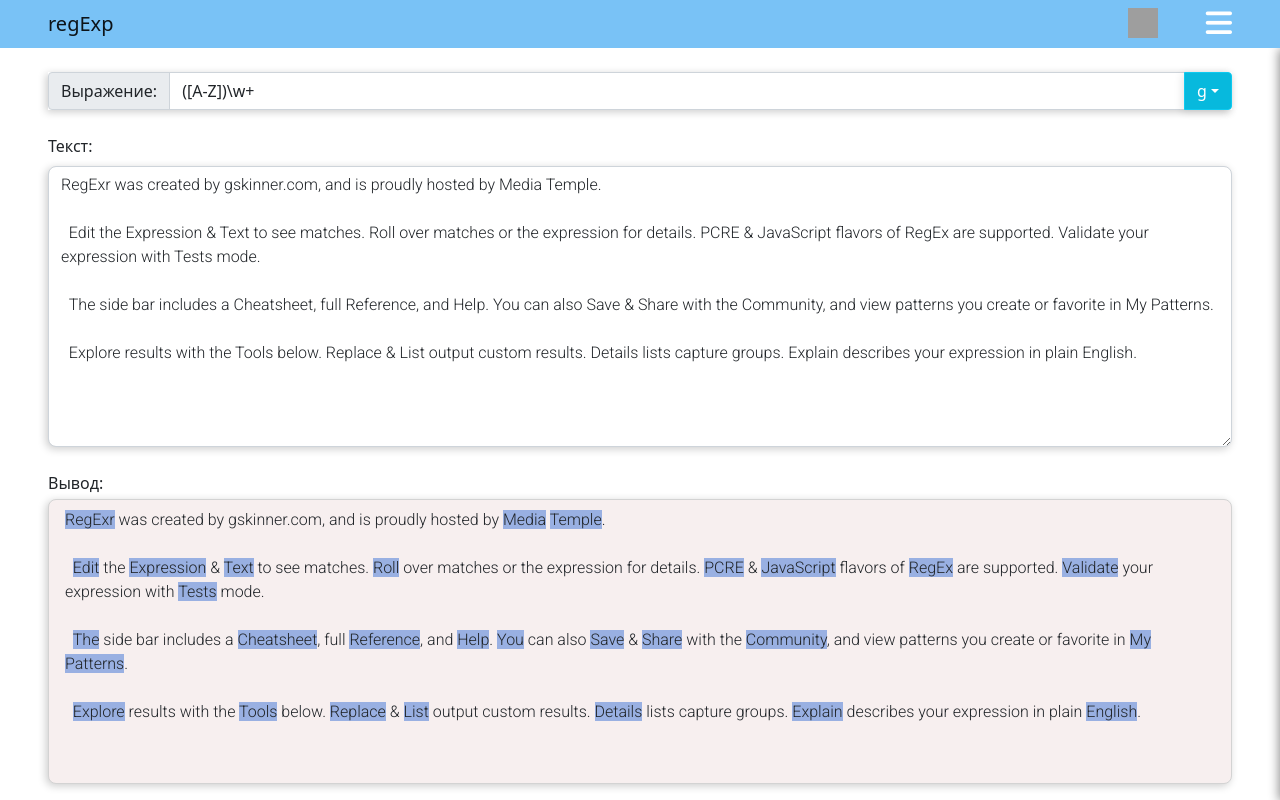
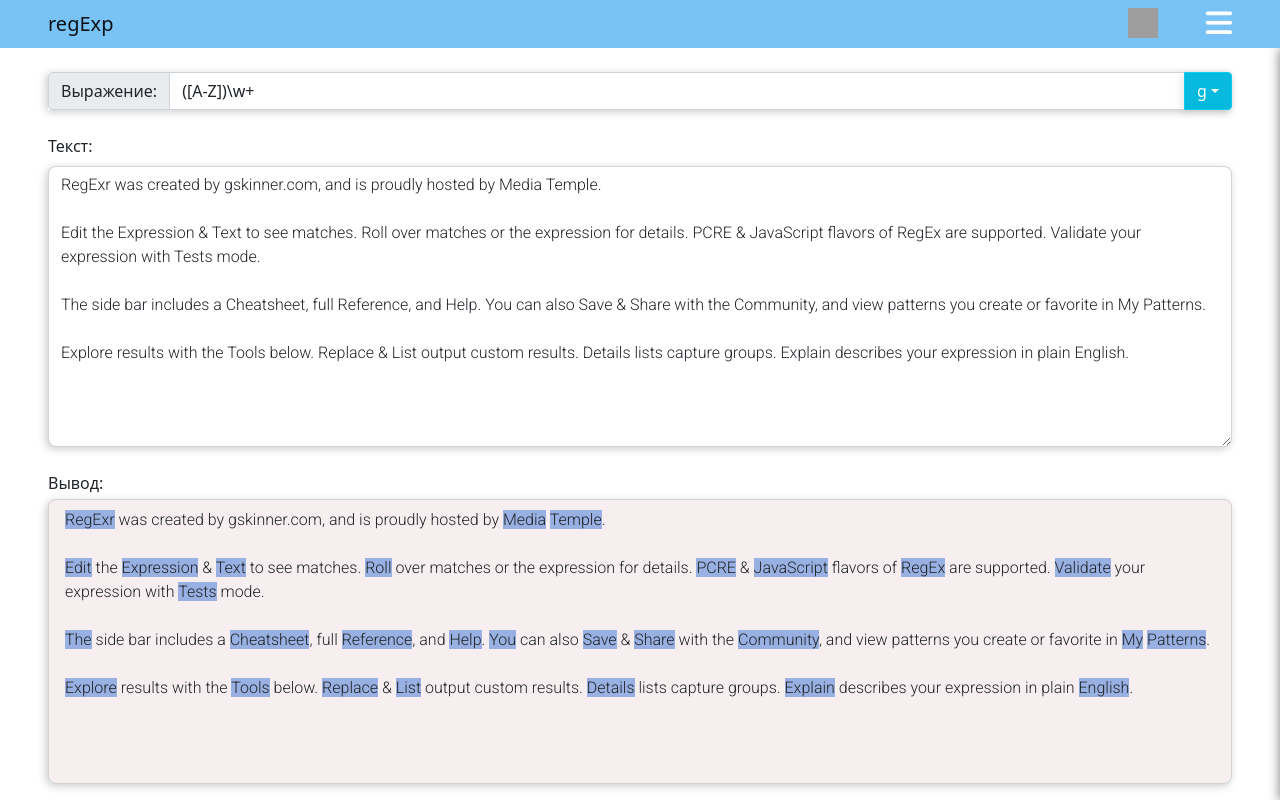
Before and after one commit to Ceratonin/project-regEx, a React (Create React App) app: page / in a window 1280 px wide. Built offline with nearby package versions, Linux system fonts and the light colour scheme; grey boxes are pictures that could not be loaded.

Commit message:
big logic change

```diff
--- a/src/components/App.tsx
+++ b/src/components/App.tsx
@@ -1,7 +1,7 @@
 import { useState, useMemo } from "react";
 import RegExpContext from "../contexts/RegExpContext";
 import InputTextContext from "../contexts/InputTextContext";
-import GetMatchesInfo from "./GetMatchesInfo";
+import { GetMatchesInfo } from "./GetMatchesInfo";
 import "../styles/styles.scss";
 import Expression from "./Expression";
 import Navbar from "./Navbar";
@@ -12,7 +12,7 @@ import { IRenderII, IRenderE } from "../utils/types";
 
 const App = () => {
   const { renderInputText, inputText }: IRenderII = Input();
-  const { renderExpression, regExp, inputReg }: IRenderE = Expression();
+  const { renderExpression, inputReg, flag }: IRenderE = Expression();
 
   const [sidebarState, setSidebarState] = useState(false);
 
@@ -20,8 +20,8 @@ const App = () => {
   // сайдбара каждый раз исполнялась функция GetMatchesInfo
   // Сделано для повышения оптимизации
   const matchInfoObj = useMemo(
-    () => GetMatchesInfo(inputText, regExp),
-    [inputText, inputReg]
+    () => GetMatchesInfo(inputText, inputReg, flag),
+    [inputText, inputReg, flag]
   );
 
   // const matchInfoObj = GetMatchesInfo(inputText, regExp)
--- a/src/components/Expression.tsx
+++ b/src/components/Expression.tsx
@@ -39,26 +39,6 @@ const Expression = () => {
     setCheckedState(checkState);
   };
 
-  // Проверка правильности введеного RegExp, например /(/ выдаст ошибку в консоль и крашнет сайт,
-  // для того, чтобы этого не происходило, используется метод try...catch, внутри которого
-  // находится IIFE функция - функция которая вызывается сразу после своего определения
-  const isRegExp = (value: string | RegExp) => {
-    return (() => {
-      try {
-        RegExp(value);
-        return true;
-      } catch {
-        return false;
-      }
-    })();
-  };
-
-  let regExp = new RegExp("/", "");
-
-  if (isRegExp(inputReg)) {
-    regExp = new RegExp(inputReg, flag);
-  }
-
   useEffect(() => {
     if (inputReg === "") {
       setInputReg("/");
@@ -81,8 +61,8 @@ const Expression = () => {
   };
 
   return {
-    regExp,
     inputReg,
+    flag,
     renderExpression: (
       <section className="expression">
         <div className="input-group">
--- a/src/components/GetMatchesInfo.ts
+++ b/src/components/GetMatchesInfo.ts
@@ -1,14 +1,52 @@
-const GetMatchesInfo = (text: string, regExp: RegExp) => {
-  let matchesArray: (RegExpMatchArray | null)[];
-  const indexes: number[][] = [];
+import { IGetMatchesInfo, IMatchesIndexes } from "../utils/types";
+
+// Функция, превращающая введенную строку в полноценное регулярное выражение
+export const regExpCreate = (inputReg: string, flag: string) => {
+  // Проверка правильности введеного RegExp, например /(/ выдаст ошибку в консоль и крашнет сайт,
+  // для того, чтобы этого не происходило, используется метод try...catch, внутри которого
+  // находится IIFE функция - функция которая вызывается сразу после своего определения
+  const isRegExp = (value: string | RegExp) => {
+    return (() => {
+      try {
+        RegExp(value);
+        return true;
+      } catch {
+        return false;
+      }
+    })();
+  };
+
+  let regExp = new RegExp("/", "");
+
+  if (isRegExp(inputReg)) {
+    regExp = new RegExp(inputReg, flag);
+  }
+  return regExp;
+};
+
+// Функция, возвращающая объект из массивов indexes и captures
+// Каждый элемент indexes представляет собой объект, состоящий из
+// первого индекса совпадения, последнего, а также информации о том,
+// надо ли этот элемент подсвечивать. Captures состоит из массивов, где
+// каждый элемент это массив, содержащий информацию о скобочных группах
+export const GetMatchesInfo = (
+  text: string,
+  inputReg: string,
+  flag: string
+): IGetMatchesInfo => {
   const captures: string[][] = [];
+  const indexes: Array<IMatchesIndexes> = [];
+  let matchesArray = [];
   let matchInfo = {
     indexes,
     captures,
   };
 
-  if (text.match(regExp)) {
   const cap: string[] = [];
+  let start;
+  let end;
+
+  const regExp = regExpCreate(inputReg, flag);
 
   // Проверка на присутствие флага g, ведь без этого флага,
   // метод matchAll() выбрасывает ошибку, поэтому если
@@ -17,33 +55,42 @@ const GetMatchesInfo = (text: string, regExp: RegExp) => {
   if (regExp.toString().match(/\/g[imsuy]*$/) === null) {
     matchesArray = [text.match(regExp)];
 
-      const test: RegExpExecArray | null = regExp.exec(text);
+    const test = regExp.exec(text);
+    if (test)
+      matchesArray.forEach((elem, i) => {
+        if (elem && elem.index !== undefined) {
+          start = elem.index;
+          end = test[0].length - 1;
 
-      matchesArray.forEach((match, i) => {
-        if (match && match.index && test) {
-          indexes[i] = [match.index, match.index + test[0].length - 1];
+          indexes[i] = {
+            start,
+            end,
+            highlight: true,
+          };
 
-          match.forEach((key, j = 0) => {
+          elem.forEach((key, j = 0) => {
             cap[j] = key;
           });
 
           captures[i] = [...cap];
         }
       });
-
-      // Если есть совпадение, то создается массив состоящий из массивов
-      // Внутренний массив - это первый индекс вхождения и последний
-      // Внешний массив - это массив массивов. Кроме того создается еще
-      // один массив - capWrap в который записываются скобочные группы
   } else {
     matchesArray = [...text.matchAll(regExp)];
-      matchesArray.forEach((match, i) => {
+    matchesArray.forEach((elem, i) => {
       regExp.exec(text);
-        if (match) {
-          if (match.index !== undefined)
-            indexes[i] = [match.index, regExp.lastIndex - 1];
 
-          match.forEach((key, j = 0) => {
+      if (elem && elem.index !== undefined) {
+        start = elem.index;
+        end = regExp.lastIndex;
+
+        indexes[i] = {
+          start,
+          end,
+          highlight: true,
+        };
+
+        elem.forEach((key, j = 0) => {
           cap[j] = key;
         });
 
@@ -56,9 +103,29 @@ const GetMatchesInfo = (text: string, regExp: RegExp) => {
     indexes,
     captures,
   };
-  }
 
   return matchInfo;
 };
 
-export default GetMatchesInfo;
+
+// Функция, возвращающая куски, изначального текста в виде объектов
+// Кусок текста, совпадающий с регуляркой имеет свойство highlight:true
+// А кусок текста, не совпадающий, наоборот false
+// Функция предназначена для будущего использования в подсветке
+export const GetAllChunks = (indexes:IMatchesIndexes[], text:string) => {
+  const allChunks:Array<IMatchesIndexes> = [];
+
+  const chunkAdd = (start: number, end: number, highlight: boolean) => {
+    if (end - start > 0) allChunks.push({ start, end, highlight });
+  };
+
+  let lastIndex = 0;
+  indexes.forEach((chunk) => {
+    chunkAdd(lastIndex, chunk.start, false)
+    chunkAdd(chunk.start, chunk.end, true)
+    lastIndex = chunk.end
+  })
+  chunkAdd(lastIndex, text.length, false)
+
+  return allChunks
+};
--- a/src/components/Highlight.tsx
+++ b/src/components/Highlight.tsx
@@ -1,37 +1,31 @@
 import { useContext } from "react";
 import RegExpContext from "../contexts/RegExpContext";
 import InputTextContext from "../contexts/InputTextContext";
+import { GetAllChunks } from "./GetMatchesInfo";
 import "../styles/highlightStyles.scss";
 
-// JSX компонент
 const Highlight = () => {
   const text = useContext(InputTextContext);
   const matchInfoObj = useContext(RegExpContext);
   const { indexes } = matchInfoObj;
 
-  const indexArray = indexes
+  const allChunks = GetAllChunks(indexes, text);
 
-
-  // Редьюсер, создающий новую строку, которая затем превратится
-  // в JSX компонент через dangerouslySetInnerHTML.
-  // В редьюсере есть проверкан на undefined, т.к. при создании
-  // внутреннего массива инпутов, я отнимаю -1 индекс от lastIndex
-  const result = indexArray
-    .reduce((str: any, [start, end]: Array<number>) => {
-      str[start] = `<span class="color-output-1">${
-        str[start] !== undefined ? str[start] : ""
-      }`;
-      str[end] = `${str[end] !== undefined ? str[end] : ""}</span>`;
-
-      return str;
-    }, text.split(""))
-    .join("");
-
-  return result !== undefined ? (
-    <span dangerouslySetInnerHTML={{ __html: result }} />
-  ) : (
-    <span>{text}</span>
+  // Кондишинл рендер, зависящий от того, имеет ли кусок highlight:true
+  return (
+    <span>
+      {allChunks.map((chunk, i) => {
+        const { start, end, highlight } = chunk;
+        const str = text.substring(start, end);
+        return highlight ? (
+          <span key={i} className="color-output-1">
+            {str}
+          </span>
+        ) : (
+          <span key={i}>{str}</span>
+        );
+      })}
+    </span>
   );
 };
-
 export default Highlight;
--- a/src/components/Input.tsx
+++ b/src/components/Input.tsx
@@ -3,11 +3,11 @@ import "../styles/styles.scss";
 
 const initialText = `RegExr was created by gskinner.com, and is proudly hosted by Media Temple.
 
-  Edit the Expression & Text to see matches. Roll over matches or the expression for details. PCRE & JavaScript flavors of RegEx are supported. Validate your expression with Tests mode.
+Edit the Expression & Text to see matches. Roll over matches or the expression for details. PCRE & JavaScript flavors of RegEx are supported. Validate your expression with Tests mode.
 
-  The side bar includes a Cheatsheet, full Reference, and Help. You can also Save & Share with the Community, and view patterns you create or favorite in My Patterns.
+The side bar includes a Cheatsheet, full Reference, and Help. You can also Save & Share with the Community, and view patterns you create or favorite in My Patterns.
 
-  Explore results with the Tools below. Replace & List output custom results. Details lists capture groups. Explain describes your expression in plain English.`;
+Explore results with the Tools below. Replace & List output custom results. Details lists capture groups. Explain describes your expression in plain English.`;
 
 const Input = () => {
   const [inputText, setInputText] = useState(initialText);
--- a/src/components/Sidebar.tsx
+++ b/src/components/Sidebar.tsx
@@ -46,7 +46,7 @@ const Sidebar = ({ sidebarState }: { sidebarState: boolean }) => {
                             <span>{id === 0 ? "Индексы:" : ""}</span>
                             <span>
                               {id === 0
-                                ? `[${indexes[index][0]} - ${indexes[index][1]}]`
+                                ? `[${indexes[index].start} - ${indexes[index].end}]`
                                 : ""}
                             </span>
                           </div>
--- a/src/styles/highlightStyles.scss
+++ b/src/styles/highlightStyles.scss
@@ -8,3 +8,7 @@
   font-weight: bold;
   color: rgba(23, 105, 255, 0.9);
 }
+
+.color-hover-1 {
+  background-color: crimson;
+}
```
Also changed, not shown: src/utils/types.ts (+13 -6 lines), .eslintrc.json. Lines whose indentation alone changed are shown as unchanged.
